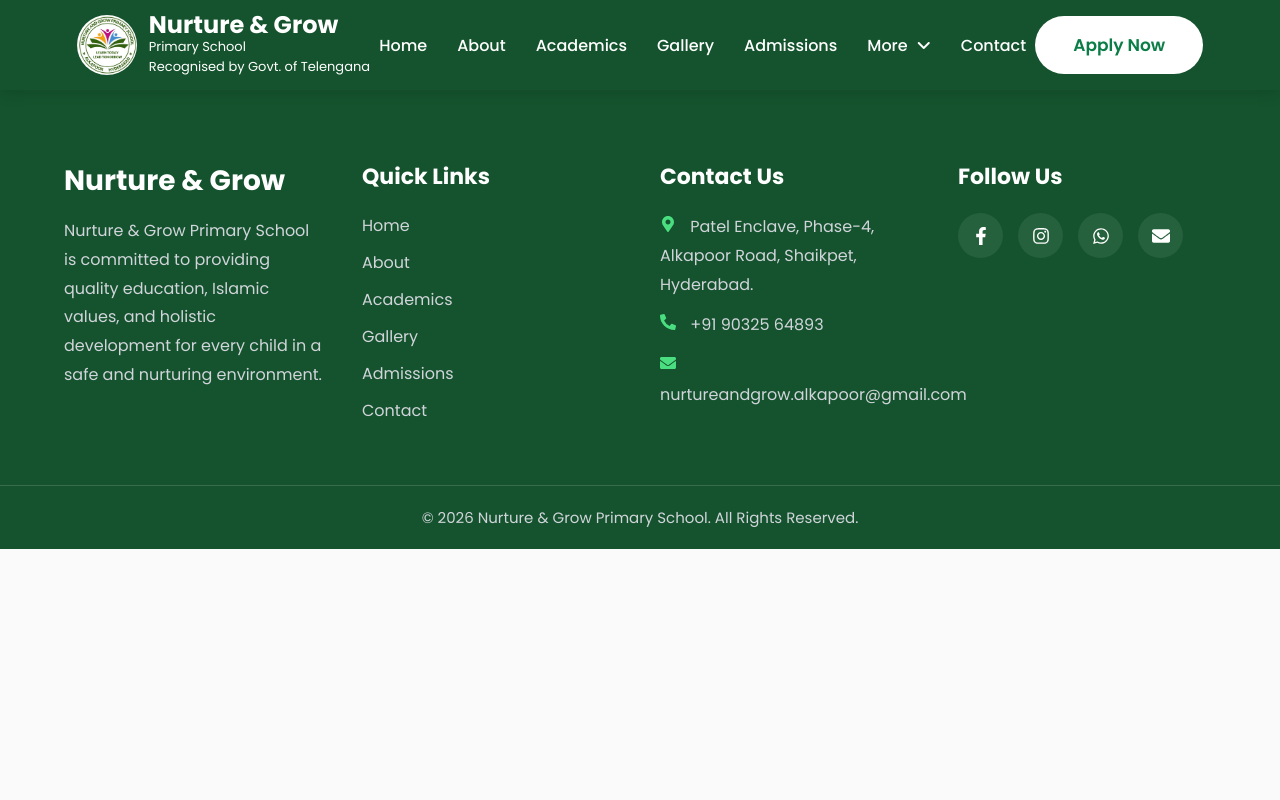
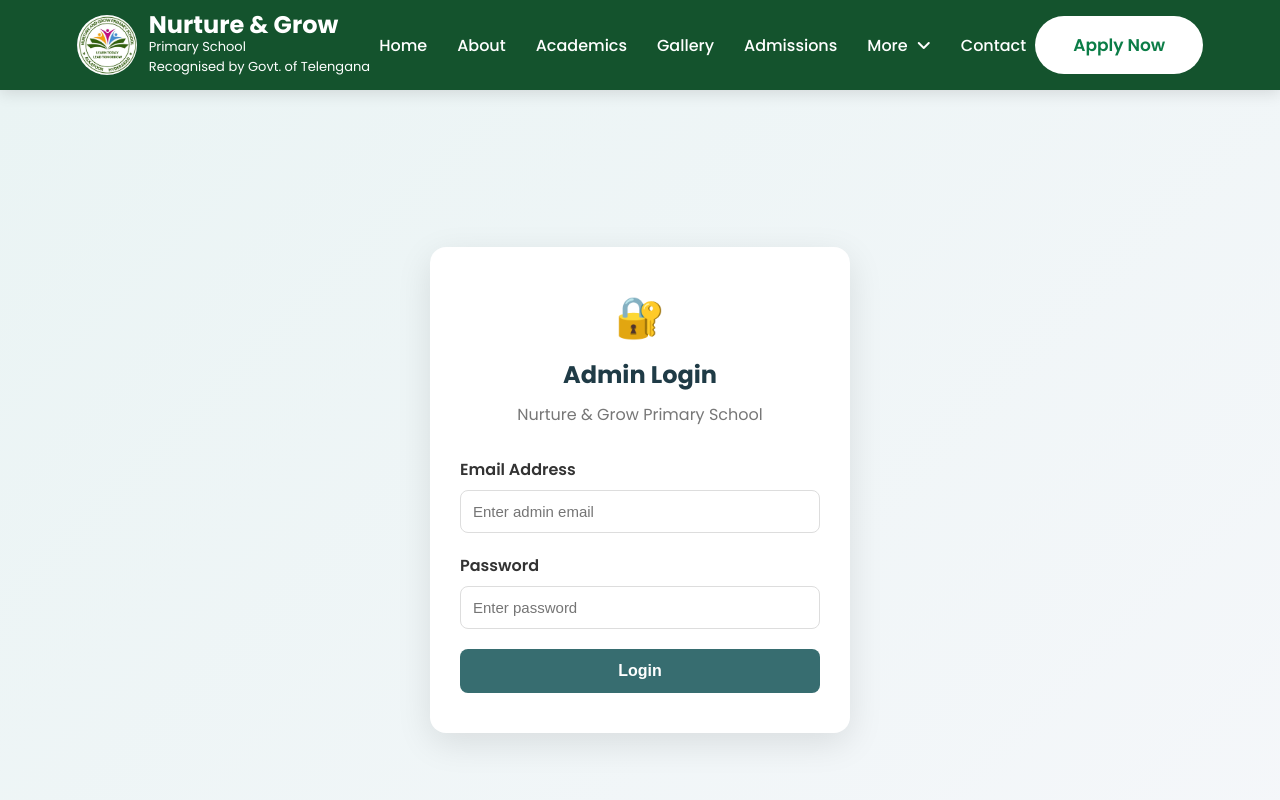
Before and after one commit to Expertsteak/Nurture-and-Grow-School, a React (Vite) app: page /admin in a window 1280 px wide. Shown: the top 800 px of the page. Built offline with nearby package versions, Linux system fonts and the light colour scheme.

Commit message:
adminpage

```diff
--- a/src/App.jsx
+++ b/src/App.jsx
@@ -12,6 +12,7 @@ import Contact from "./pages/Contact";
 import Career from "./pages/Career";
 import Activities from "./pages/Activities";
 import ScrollToTop from "./components/scrolltotop";
+import AdminLogin from "./pages/AdminLogin";
 
 function App() {
   return (
@@ -23,6 +24,7 @@ function App() {
         <Route path="/about" element={<About />} />
         <Route path="/Academics" element={<Academics />} />
         <Route path="/gallery" element={<Gallery />} />
+        <Route path="/admin" element={<AdminLogin />} />
         <Route path="/admissions" element={<Admissions />} />
         <Route path="/career" element={<Career />} />
         <Route path="/activities" element={<Activities/>} />
--- a/src/firebase.js
+++ b/src/firebase.js
@@ -1,6 +1,7 @@
 import { initializeApp } from "firebase/app";
 import { getFirestore } from "firebase/firestore";
-import { getStorage } from "firebase/storage"
+import { getStorage } from "firebase/storage";
+import { getAuth } from "firebase/auth";
 
 const firebaseConfig = {
   apiKey: "AIzaSyBX-OY6FVjQfhJw5kmtMrPuxZzF8iC3lY8",
@@ -16,3 +17,4 @@ const app = initializeApp(firebaseConfig);
 
 export const db = getFirestore(app);
 export const storage = getStorage(app);
+export const auth = getAuth(app);
--- /dev/null
+++ b/src/pages/AdminLogin.css
@@ -0,0 +1,91 @@
+.admin-login-container {
+  min-height: 100vh;
+  display: flex;
+  justify-content: center;
+  align-items: center;
+  background: linear-gradient(135deg, #eaf4f4, #f5f7fa);
+  padding: 20px;
+}
+
+.admin-login-card {
+  width: 100%;
+  max-width: 420px;
+  background: white;
+  padding: 40px 30px;
+  border-radius: 16px;
+  box-shadow: 0 10px 35px rgba(0, 0, 0, 0.1);
+  text-align: center;
+}
+
+.admin-login-icon {
+  font-size: 40px;
+  margin-bottom: 10px;
+}
+
+.admin-login-card h2 {
+  margin-bottom: 10px;
+  color: #1f3b46;
+}
+
+.admin-login-card p {
+  color: #777;
+  margin-bottom: 30px;
+}
+
+.admin-input-group {
+  text-align: left;
+  margin-bottom: 20px;
+}
+
+.admin-input-group label {
+  display: block;
+  margin-bottom: 8px;
+  font-weight: 600;
+  color: #333;
+}
+
+.admin-input-group input {
+  width: 100%;
+  padding: 12px;
+  border: 1px solid #ddd;
+  border-radius: 8px;
+  outline: none;
+  font-size: 15px;
+  box-sizing: border-box;
+}
+
+.admin-input-group input:focus {
+  border-color: #4c8c8a;
+  box-shadow: 0 0 0 3px rgba(76, 140, 138, 0.1);
+}
+
+.admin-login-card button {
+  width: 100%;
+  padding: 13px;
+  border: none;
+  border-radius: 8px;
+  background: #376d70;
+  color: white;
+  font-size: 16px;
+  font-weight: 600;
+  cursor: pointer;
+  transition: 0.3s;
+}
+
+.admin-login-card button:hover {
+  background: #285456;
+}
+
+.admin-login-card button:disabled {
+  opacity: 0.7;
+  cursor: not-allowed;
+}
+
+.admin-error {
+  background: #ffeaea;
+  color: #c62828;
+  padding: 10px;
+  border-radius: 8px;
+  margin-bottom: 15px;
+  font-size: 14px;
+}
--- /dev/null
+++ b/src/pages/AdminLogin.jsx
@@ -0,0 +1,72 @@
+import { useState } from "react";
+import { signInWithEmailAndPassword } from "firebase/auth";
+import { auth } from "../firebase";
+import { useNavigate } from "react-router-dom";
+import "./AdminLogin.css";
+
+function AdminLogin() {
+  const [email, setEmail] = useState("");
+  const [password, setPassword] = useState("");
+  const [error, setError] = useState("");
+  const [loading, setLoading] = useState(false);
+
+  const navigate = useNavigate();
+
+  const handleLogin = async (e) => {
+    e.preventDefault();
+    setError("");
+    setLoading(true);
+
+    try {
+      await signInWithEmailAndPassword(auth, email, password);
+      navigate("/admin/dashboard");
+    } catch (err) {
+      setError("Invalid email or password.");
+    } finally {
+      setLoading(false);
+    }
+  };
+
+  return (
+    <div className="admin-login-container">
+      <div className="admin-login-card">
+        <div className="admin-login-icon">🔐</div>
+
+        <h2>Admin Login</h2>
+        <p> Nurture & Grow Primary School </p>
+
+        <form onSubmit={handleLogin}>
+          <div className="admin-input-group">
+            <label>Email Address</label>
+            <input
+              type="email"
+              placeholder="Enter admin email"
+              value={email}
+              onChange={(e) => setEmail(e.target.value)}
+              required
+            />
+          </div>
+
+          <div className="admin-input-group">
+            <label>Password</label>
+            <input
+              type="password"
+              placeholder="Enter password"
+              value={password}
+              onChange={(e) => setPassword(e.target.value)}
+              required
+            />
+          </div>
+
+          {error && <div className="admin-error">{error}</div>}
+
+          <button type="submit" disabled={loading}>
+            {loading ? "Logging in..." : "Login"}
+          </button>
+        </form>
+      </div>
+    </div>
+  );
+}
+
+export default AdminLogin;
```
